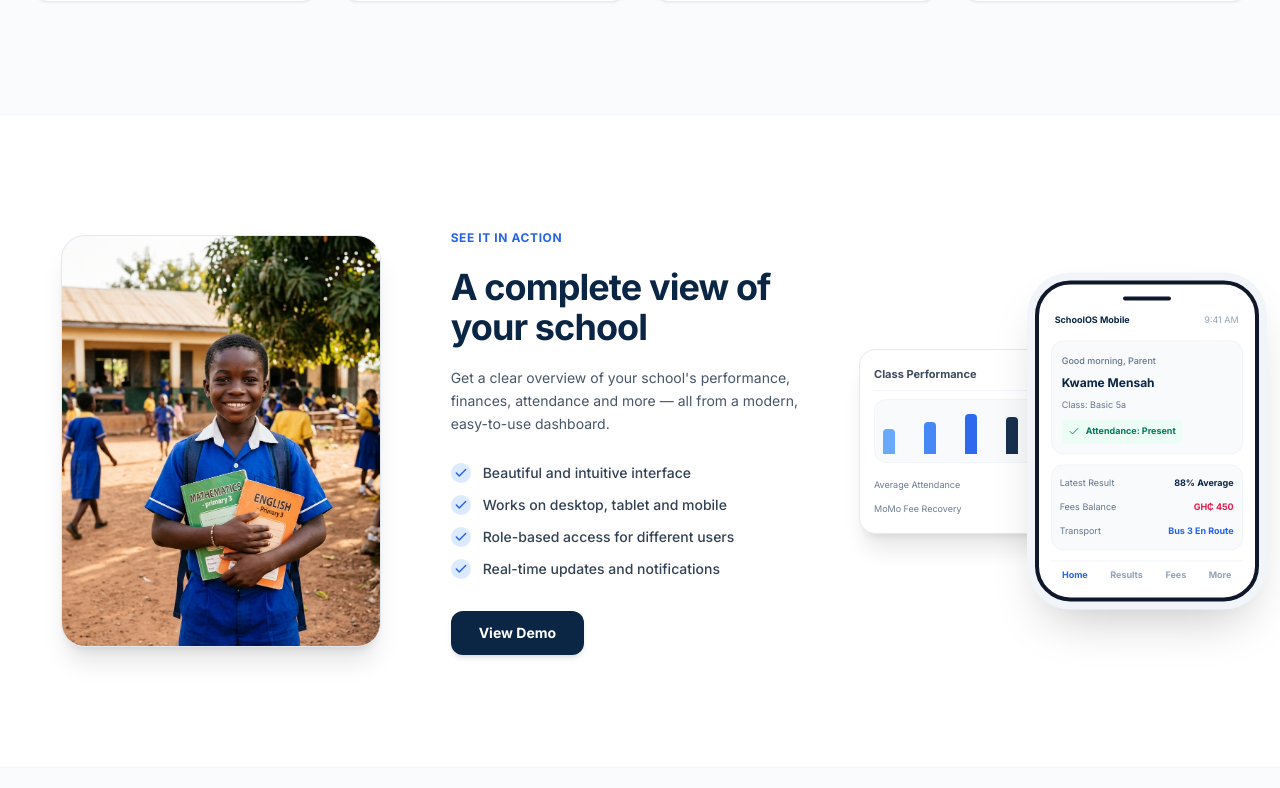
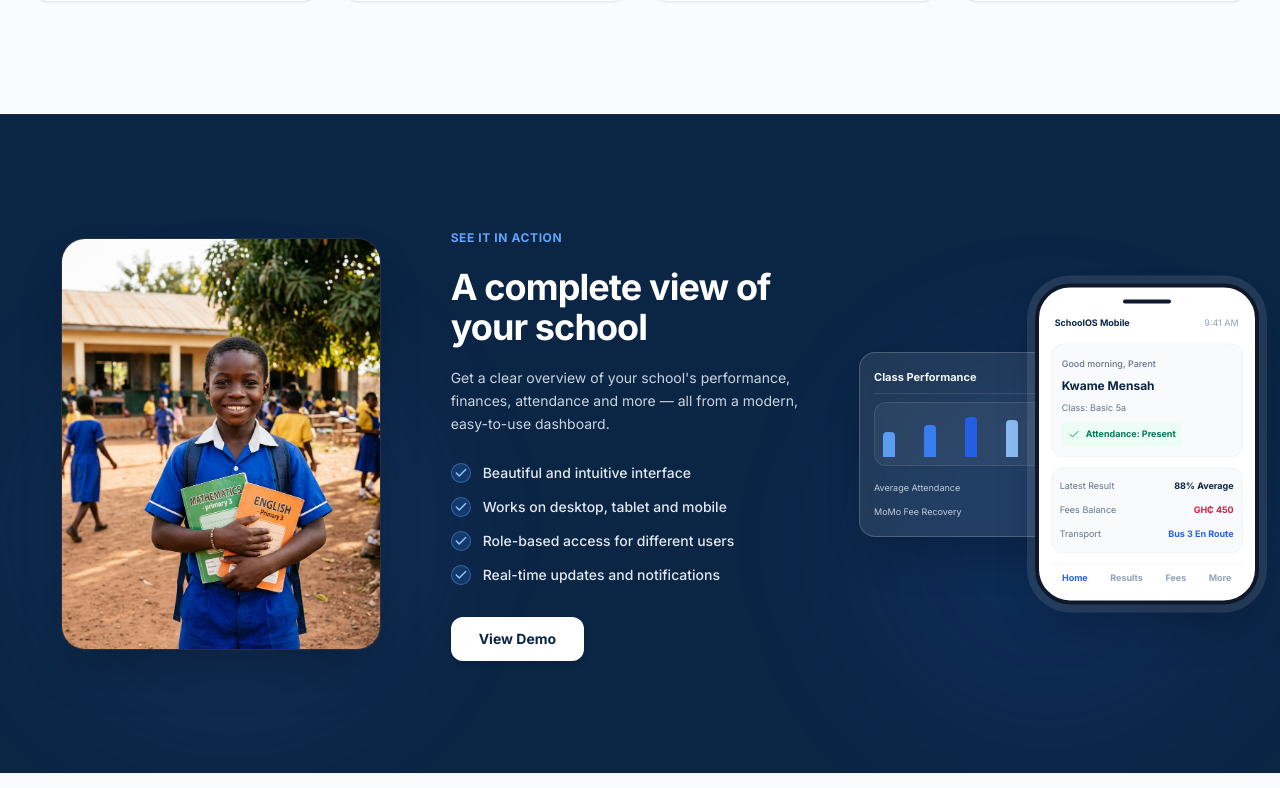
Before and after one commit to Elijahamet/JHS-PROJECT, a React (Vite) app: page / in a window 1280 px wide. Shown: the part 2092-2880 px from the top of the page. Built offline with nearby package versions, Linux system fonts and the light colour scheme.

Commit message:
Update See It In Action section background to brand blue-black theme

```diff
--- a/src/components/landing/LandingPageView.tsx
+++ b/src/components/landing/LandingPageView.tsx
@@ -409,13 +409,17 @@ export const LandingPageView: React.FC = () => {
       {/* =========================================================================
           5. SECTION: SEE IT IN ACTION
           ========================================================================= */}
-      <section id="solutions" className="py-20 md:py-28 bg-white border-t border-slate-100">
-        <div className="max-w-7xl mx-auto px-4 sm:px-6 lg:px-8">
+      <section id="solutions" className="py-20 md:py-28 bg-[#0B2545] text-white relative overflow-hidden border-t border-slate-800">
+        {/* Subtle glowing ambient lights in background */}
+        <div className="absolute top-1/3 left-10 w-96 h-96 bg-blue-500/10 rounded-full blur-3xl pointer-events-none" />
+        <div className="absolute bottom-10 right-10 w-96 h-96 bg-blue-600/10 rounded-full blur-3xl pointer-events-none" />
+
+        <div className="max-w-7xl mx-auto px-4 sm:px-6 lg:px-8 relative z-10">
           <div className="grid grid-cols-1 lg:grid-cols-12 gap-10 items-center">
 
             {/* Left Photo: Ghanaian Pupil in Uniform Holding Books */}
             <div className="lg:col-span-4 flex justify-center w-full">
-              <div className="rounded-3xl overflow-hidden shadow-xl border border-slate-200/90 w-full max-w-[280px] sm:max-w-xs group bg-slate-100">
+              <div className="rounded-3xl overflow-hidden shadow-2xl border border-white/10 w-full max-w-[280px] sm:max-w-xs group bg-slate-900">
                 <img
                   src="/assets/ghana_pupil_books.jpg"
                   alt="Ghanaian primary school pupil smiling with textbooks"
@@ -426,38 +430,38 @@ export const LandingPageView: React.FC = () => {
 
             {/* Center: Details & Feature Checklist */}
             <div className="lg:col-span-4 space-y-5 text-left w-full">
-              <span className="text-xs font-extrabold text-[#2563EB] tracking-wider uppercase">
+              <span className="text-xs font-extrabold text-blue-400 tracking-wider uppercase">
                 SEE IT IN ACTION
               </span>
-              <h2 className="text-3xl sm:text-4xl font-black text-[#0B2545] tracking-tight leading-tight">
+              <h2 className="text-3xl sm:text-4xl font-black text-white tracking-tight leading-tight">
                 A complete view of your school
               </h2>
-              <p className="text-sm text-slate-600 leading-relaxed">
+              <p className="text-sm text-slate-300 leading-relaxed font-normal">
                 Get a clear overview of your school's performance, finances, attendance and more — all from a modern, easy-to-use dashboard.
               </p>
 
               {/* Bullet Points with Hover Glow */}
-              <ul className="space-y-3 text-xs sm:text-sm text-slate-700 font-medium pt-2">
+              <ul className="space-y-3.5 text-xs sm:text-sm text-slate-200 font-medium pt-2">
                 <li className="flex items-center gap-3 group">
-                  <div className="w-5 h-5 rounded-full bg-blue-100 text-[#2563EB] flex items-center justify-center shrink-0 group-hover:bg-[#0B2545] group-hover:text-white transition-colors">
+                  <div className="w-5 h-5 rounded-full bg-blue-500/20 border border-blue-400/40 text-blue-300 flex items-center justify-center shrink-0 group-hover:bg-blue-600 group-hover:text-white transition-colors">
                     <Check className="w-3.5 h-3.5 stroke-[2.5]" />
                   </div>
                   <span>Beautiful and intuitive interface</span>
                 </li>
                 <li className="flex items-center gap-3 group">
-                  <div className="w-5 h-5 rounded-full bg-blue-100 text-[#2563EB] flex items-center justify-center shrink-0 group-hover:bg-[#0B2545] group-hover:text-white transition-colors">
+                  <div className="w-5 h-5 rounded-full bg-blue-500/20 border border-blue-400/40 text-blue-300 flex items-center justify-center shrink-0 group-hover:bg-blue-600 group-hover:text-white transition-colors">
                     <Check className="w-3.5 h-3.5 stroke-[2.5]" />
                   </div>
                   <span>Works on desktop, tablet and mobile</span>
                 </li>
                 <li className="flex items-center gap-3 group">
-                  <div className="w-5 h-5 rounded-full bg-blue-100 text-[#2563EB] flex items-center justify-center shrink-0 group-hover:bg-[#0B2545] group-hover:text-white transition-colors">
+                  <div className="w-5 h-5 rounded-full bg-blue-500/20 border border-blue-400/40 text-blue-300 flex items-center justify-center shrink-0 group-hover:bg-blue-600 group-hover:text-white transition-colors">
                     <Check className="w-3.5 h-3.5 stroke-[2.5]" />
                   </div>
                   <span>Role-based access for different users</span>
                 </li>
                 <li className="flex items-center gap-3 group">
-                  <div className="w-5 h-5 rounded-full bg-blue-100 text-[#2563EB] flex items-center justify-center shrink-0 group-hover:bg-[#0B2545] group-hover:text-white transition-colors">
+                  <div className="w-5 h-5 rounded-full bg-blue-500/20 border border-blue-400/40 text-blue-300 flex items-center justify-center shrink-0 group-hover:bg-blue-600 group-hover:text-white transition-colors">
                     <Check className="w-3.5 h-3.5 stroke-[2.5]" />
                   </div>
                   <span>Real-time updates and notifications</span>
@@ -467,7 +471,7 @@ export const LandingPageView: React.FC = () => {
               <div className="pt-3">
                 <button
                   onClick={() => setIsDemoModalOpen(true)}
-                  className="px-7 py-3 text-sm font-bold text-white bg-[#0B2545] hover:bg-[#071A31] rounded-xl shadow-md hover:shadow-xl hover:-translate-y-0.5 active:scale-95 transition-all duration-200"
+                  className="px-7 py-3 text-sm font-bold text-[#0B2545] bg-white hover:bg-slate-100 rounded-xl shadow-md hover:shadow-xl hover:-translate-y-0.5 active:scale-95 transition-all duration-200"
                 >
                   View Demo
                 </button>
@@ -477,35 +481,35 @@ export const LandingPageView: React.FC = () => {
             {/* Right: Dual Device Previews (Desktop Analytics + Mobile Smartphone) */}
             <div className="lg:col-span-4 flex items-center justify-center relative w-full overflow-hidden sm:overflow-visible py-4">
               {/* Desktop Dashboard Card with Subtle Inverse Float */}
-              <div className="w-48 sm:w-56 rounded-2xl bg-white border border-slate-200 shadow-xl p-3.5 space-y-2 opacity-95 hidden sm:block animate-float-reverse shrink-0">
-                <div className="flex items-center justify-between pb-1.5 border-b border-slate-100 text-[11px] font-bold text-slate-700">
+              <div className="w-48 sm:w-56 rounded-2xl bg-white/10 backdrop-blur-md border border-white/20 shadow-2xl p-3.5 space-y-2 opacity-95 hidden sm:block animate-float-reverse shrink-0">
+                <div className="flex items-center justify-between pb-1.5 border-b border-white/10 text-[11px] font-bold text-white">
                   <span>Class Performance</span>
-                  <span className="text-emerald-600 text-[10px] flex items-center gap-1">
-                    <span className="w-1.5 h-1.5 rounded-full bg-emerald-500 animate-ping"></span>
+                  <span className="text-emerald-400 text-[10px] flex items-center gap-1 font-semibold">
+                    <span className="w-1.5 h-1.5 rounded-full bg-emerald-400 animate-ping"></span>
                     Live
                   </span>
                 </div>
-                <div className="h-16 bg-slate-50 rounded-xl border border-slate-100 p-2 flex items-end justify-between gap-1.5">
+                <div className="h-16 bg-white/5 rounded-xl border border-white/10 p-2 flex items-end justify-between gap-1.5">
                   <div className="w-3 bg-blue-400 rounded-t h-[55%] transition-all hover:h-[70%]"></div>
                   <div className="w-3 bg-blue-500 rounded-t h-[70%] transition-all hover:h-[80%]"></div>
                   <div className="w-3 bg-blue-600 rounded-t h-[88%] transition-all hover:h-[95%]"></div>
-                  <div className="w-3 bg-[#0B2545] rounded-t h-[80%] transition-all hover:h-[90%]"></div>
-                  <div className="w-3 bg-emerald-500 rounded-t h-[95%] transition-all hover:h-full"></div>
+                  <div className="w-3 bg-blue-300 rounded-t h-[80%] transition-all hover:h-[90%]"></div>
+                  <div className="w-3 bg-emerald-400 rounded-t h-[95%] transition-all hover:h-full"></div>
                 </div>
-                <div className="space-y-1 text-[9px] text-slate-500 pt-1">
+                <div className="space-y-1 text-[9px] text-slate-300 pt-1">
                   <div className="flex justify-between">
                     <span>Average Attendance</span>
-                    <span className="font-extrabold text-[#0B2545]">96.4%</span>
+                    <span className="font-extrabold text-white">96.4%</span>
                   </div>
                   <div className="flex justify-between">
                     <span>MoMo Fee Recovery</span>
-                    <span className="font-extrabold text-emerald-600">92.8%</span>
+                    <span className="font-extrabold text-emerald-400">92.8%</span>
                   </div>
                 </div>
               </div>
 
               {/* Mobile Phone Device Mockup with Float Animation */}
-              <div className="w-52 sm:w-56 -ml-8 sm:-ml-12 rounded-[2.2rem] bg-white border-4 border-slate-900 shadow-2xl p-3 space-y-2.5 z-10 ring-4 sm:ring-8 ring-slate-100 animate-float-slow shrink-0">
+              <div className="w-52 sm:w-56 -ml-8 sm:-ml-12 rounded-[2.2rem] bg-white border-4 border-slate-900 shadow-2xl p-3 space-y-2.5 z-10 ring-4 sm:ring-8 ring-white/10 animate-float-slow shrink-0 text-slate-900">
                 <div className="w-12 h-1 bg-slate-900 rounded-full mx-auto mb-1"></div>
                 <div className="flex justify-between items-center text-[9px] text-slate-400 px-1">
                   <span className="font-extrabold text-[#0B2545]">SchoolOS Mobile</span>
```
